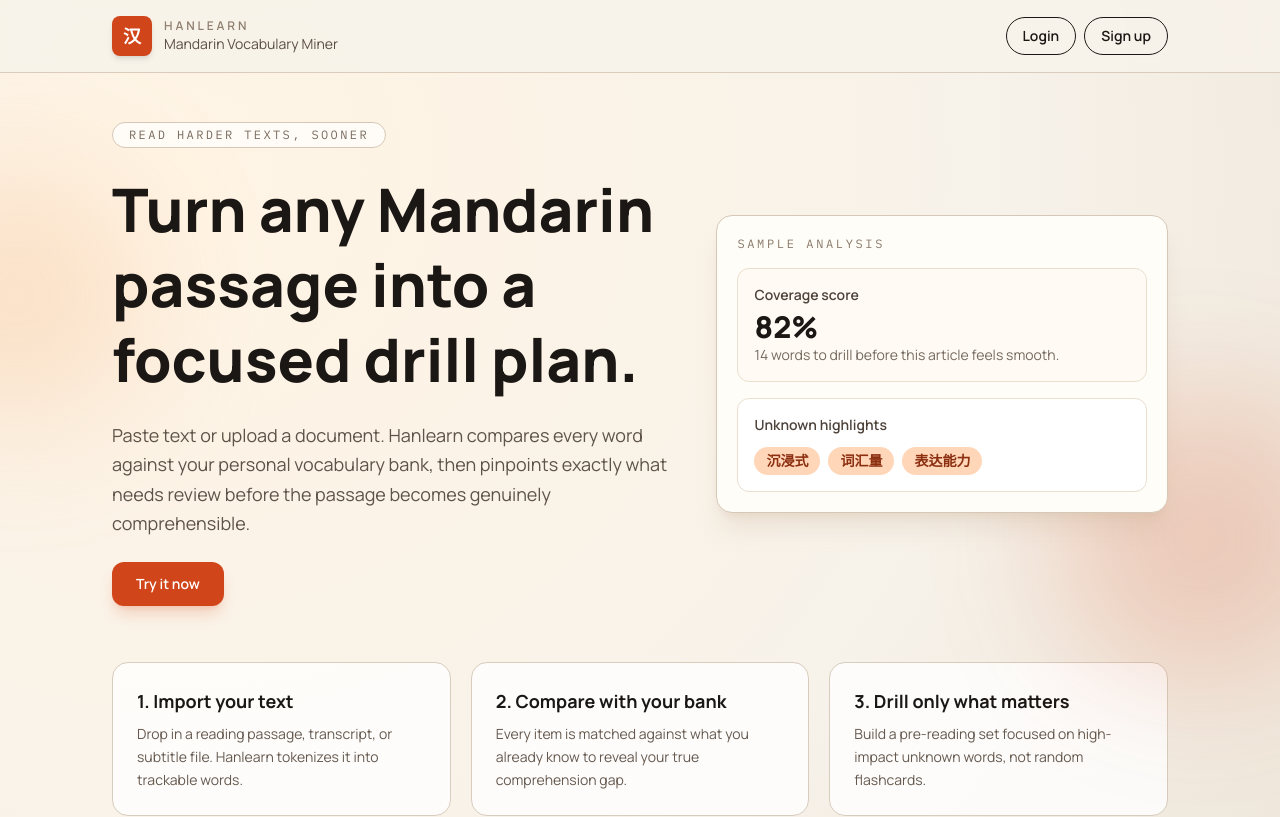
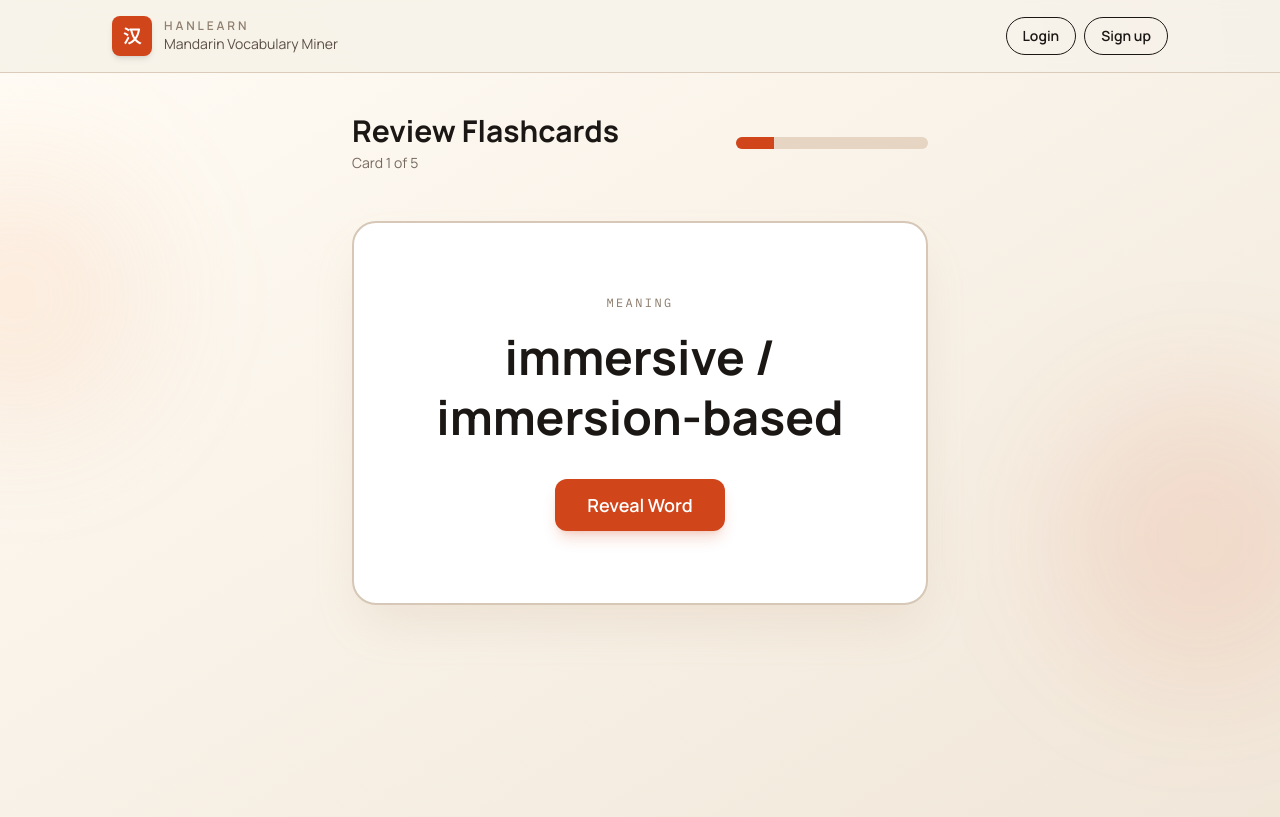
Before and after one commit to jal9o3/Mandarin-Vocabulary-Miner, a React (Vite) app in the folder hanlearn_frontend/: page /review in a window 1280 px wide. Before the commit this address led to /. Shown: the top 817 px of the page. Built offline with nearby package versions, Linux system fonts and the light colour scheme; no server answers.

Commit message:
flashcards page (placeholder)

```diff
--- a/hanlearn_frontend/src/App.tsx
+++ b/hanlearn_frontend/src/App.tsx
@@ -7,6 +7,7 @@ import { LibraryPage } from './pages/LibraryPage'
 import { LoginPage } from './pages/LoginPage'
 import { PastePage } from './pages/PastePage'
 import { SignupPage } from './pages/SignupPage'
+import { FlashcardReviewPage } from './pages/FlashcardReviewPage'
 import { NavHeader } from './components/NavHeader'
 
 const API_BASE_URL = import.meta.env.VITE_API_BASE_URL ?? ''
@@ -57,6 +58,7 @@ function App() {
         <Route path="/account" element={<AccountPage />} />
         <Route path="/login" element={<LoginPage />} />
         <Route path="/signup" element={<SignupPage />} />
+        <Route path="/review" element={<FlashcardReviewPage />} />
         <Route path="*" element={<Navigate to="/" replace />} />
       </Routes>
     </>
--- a/hanlearn_frontend/src/components/NavHeader.tsx
+++ b/hanlearn_frontend/src/components/NavHeader.tsx
@@ -109,6 +109,14 @@ export function NavHeader() {
               >
                 Library
               </NavLink>
+              <NavLink
+                to="/review"
+                className={({ isActive }) =>
+                  `${navItemBase} ${isActive ? 'bg-[#d1451b] text-white' : 'border border-[#1b1714] text-[#1b1714] hover:bg-[#1b1714] hover:text-white'}`
+                }
+              >
+                Flashcards
+              </NavLink>
               <div ref={profileMenuRef} className="relative">
                 <button
                   type="button"
--- /dev/null
+++ b/hanlearn_frontend/src/pages/FlashcardReviewPage.tsx
@@ -0,0 +1,186 @@
+import { useState } from 'react'
+
+type FlashcardData = {
+  id: number
+  word: string
+  pronunciation: string
+  meaning: string
+}
+
+const PLACEHOLDER_CARDS: FlashcardData[] = [
+  {
+    id: 1,
+    word: '沉浸式',
+    pronunciation: 'chénjìnshì',
+    meaning: 'immersive / immersion-based',
+  },
+  {
+    id: 2,
+    word: '词汇量',
+    pronunciation: 'cíhuì liàng',
+    meaning: 'vocabulary size / vocabulary capacity',
+  },
+  {
+    id: 3,
+    word: '表达能力',
+    pronunciation: 'biǎodá néngglì',
+    meaning: 'expressive ability / ability to express',
+  },
+  {
+    id: 4,
+    word: '推敲',
+    pronunciation: 'tuīqiào',
+    meaning: 'to deliberate / to consider carefully',
+  },
+  {
+    id: 5,
+    word: '理解',
+    pronunciation: 'lǐjiě',
+    meaning: 'to understand / understanding',
+  },
+]
+
+export function FlashcardReviewPage() {
+  const [currentIndex, setCurrentIndex] = useState(0)
+  const [isFlipped, setIsFlipped] = useState(false)
+
+  const currentCard = PLACEHOLDER_CARDS[currentIndex]
+  const totalCards = PLACEHOLDER_CARDS.length
+
+  const handleRevealWord = () => {
+    setIsFlipped(true)
+  }
+
+  const handleRating = (rating: 'again' | 'hard' | 'good' | 'easy') => {
+    console.log(`Rated card ${currentCard.id} as: ${rating}`)
+    // Reset card and move to next
+    setIsFlipped(false)
+    if (currentIndex < totalCards - 1) {
+      setCurrentIndex(currentIndex + 1)
+    } else {
+      // Deck complete - could show completion screen
+      console.log('Deck complete!')
+    }
+  }
+
+  return (
+    <div className="relative overflow-hidden min-h-screen bg-gradient-to-br from-[#fffbf4] to-[#f0e6d8]">
+      {/* Decorative blobs */}
+      <div className="pointer-events-none absolute -left-28 top-24 h-64 w-64 rounded-full bg-[#f6aa72]/15 blur-3xl" />
+      <div className="pointer-events-none absolute -right-16 top-80 h-72 w-72 rounded-full bg-[#d1451b]/10 blur-3xl" />
+
+      <main className="mx-auto min-h-screen w-full max-w-2xl px-6 py-10 sm:px-10 lg:px-12">
+        {/* Header */}
+        <div className="mb-12 flex items-center justify-between">
+          <div>
+            <h1 className="text-3xl font-bold text-[#1b1714]">Review Flashcards</h1>
+            <p className="mt-1 text-sm text-[#75695f]">
+              Card {currentIndex + 1} of {totalCards}
+            </p>
+          </div>
+          <div className="text-right">
+            <div className="h-3 w-48 rounded-full bg-[#e6d5c3] overflow-hidden">
+              <div
+                className="h-full bg-[#d1451b] transition-all duration-300"
+                style={{ width: `${((currentIndex + 1) / totalCards) * 100}%` }}
+              />
+            </div>
+          </div>
+        </div>
+
+        {/* Flashcard Container */}
+        <div className="mb-8 perspective">
+          {!isFlipped ? (
+            // Front of card - Meaning
+            <div className="group h-96 relative">
+              <div className="absolute inset-0 rounded-3xl border-2 border-[#d6c7b6] bg-white shadow-2xl shadow-[#bf9f83]/20 p-8 flex flex-col items-center justify-center transform transition-transform hover:shadow-2xl hover:shadow-[#bf9f83]/30">
+                <div className="text-center">
+                  <p className="mono text-xs uppercase tracking-[0.2em] text-[#8a7a6a] mb-4">
+                    Meaning
+                  </p>
+                  <p className="text-5xl font-bold text-[#1b1714] leading-tight mb-8">
+                    {currentCard.meaning}
+                  </p>
+                  <button
+                    onClick={handleRevealWord}
+                    className="px-8 py-3 rounded-xl bg-[#d1451b] text-white font-semibold text-lg shadow-lg shadow-[#d1451b]/20 transition hover:-translate-y-0.5 hover:bg-[#b63e19] active:translate-y-0"
+                  >
+                    Reveal Word
+                  </button>
+                </div>
+              </div>
+            </div>
+          ) : (
+            // Back of card - Word, Pronunciation, Meaning
+            <div className="group h-96 relative">
+              <div className="absolute inset-0 rounded-3xl border-2 border-[#d6c7b6] bg-gradient-to-br from-[#fff4e8] to-white shadow-2xl shadow-[#bf9f83]/20 p-8 flex flex-col items-center justify-center transform transition-transform">
+                <div className="text-center w-full">
+                  <p className="mono text-xs uppercase tracking-[0.2em] text-[#8a7a6a] mb-4">
+                    Word
+                  </p>
+                  <p className="text-6xl font-bold text-[#d1451b] mb-3">
+                    {currentCard.word}
+                  </p>
+                  <p className="text-2xl text-[#5e5349] font-medium mb-6">
+                    {currentCard.pronunciation}
+                  </p>
+
+                  <div className="h-px bg-[#e6d5c3] my-6" />
+
+                  <p className="mono text-xs uppercase tracking-[0.2em] text-[#8a7a6a] mb-2">
+                    Meaning
+                  </p>
+                  <p className="text-xl text-[#4c423a] font-semibold mb-8">
+                    {currentCard.meaning}
+                  </p>
+                </div>
+              </div>
+            </div>
+          )}
+        </div>
+
+        {/* Rating Buttons */}
+        {isFlipped && (
+          <div className="grid grid-cols-4 gap-3">
+            <button
+              onClick={() => handleRating('again')}
+              className="py-3 px-4 rounded-lg bg-[#ff6b6b] text-white font-semibold text-sm transition hover:-translate-y-0.5 hover:bg-[#ff5252] shadow-lg shadow-[#ff6b6b]/20 active:translate-y-0"
+            >
+              Again
+            </button>
+            <button
+              onClick={() => handleRating('hard')}
+              className="py-3 px-4 rounded-lg bg-[#ffa94d] text-white font-semibold text-sm transition hover:-translate-y-0.5 hover:bg-[#ff922b] shadow-lg shadow-[#ffa94d]/20 active:translate-y-0"
+            >
+              Hard
+            </button>
+            <button
+              onClick={() => handleRating('good')}
+              className="py-3 px-4 rounded-lg bg-[#74b446] text-white font-semibold text-sm transition hover:-translate-y-0.5 hover:bg-[#5a9838] shadow-lg shadow-[#74b446]/20 active:translate-y-0"
+            >
+              Good
+            </button>
+            <button
+              onClick={() => handleRating('easy')}
+              className="py-3 px-4 rounded-lg bg-[#15aabf] text-white font-semibold text-sm transition hover:-translate-y-0.5 hover:bg-[#1098ad] shadow-lg shadow-[#15aabf]/20 active:translate-y-0"
+            >
+              Easy
+            </button>
+          </div>
+        )}
+
+        {/* Card footer - hidden until revealed */}
+        {isFlipped && (
+          <div className="mt-8 text-center">
+            <button
+              onClick={() => setIsFlipped(false)}
+              className="text-sm font-medium text-[#75695f] hover:text-[#5e5349] transition"
+            >
+              Hide word
+            </button>
+          </div>
+        )}
+      </main>
+    </div>
+  )
+}
```
